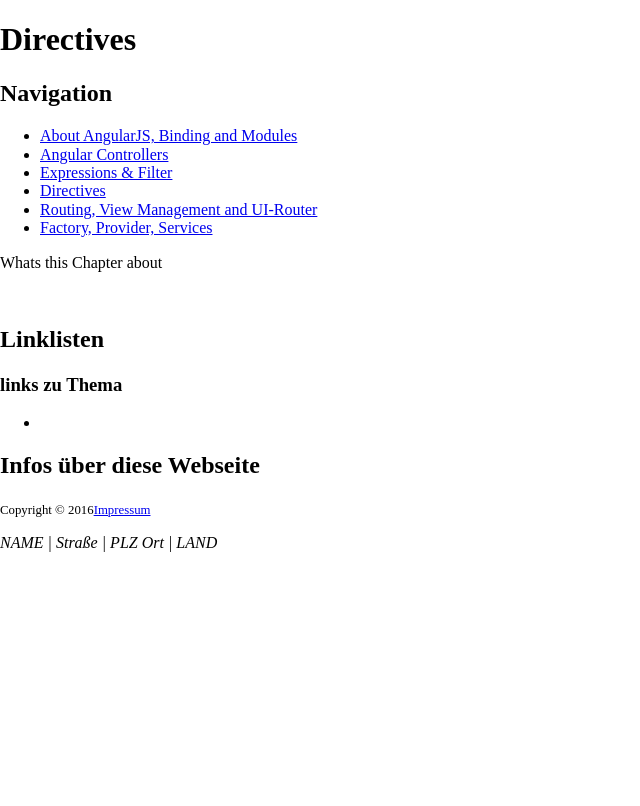
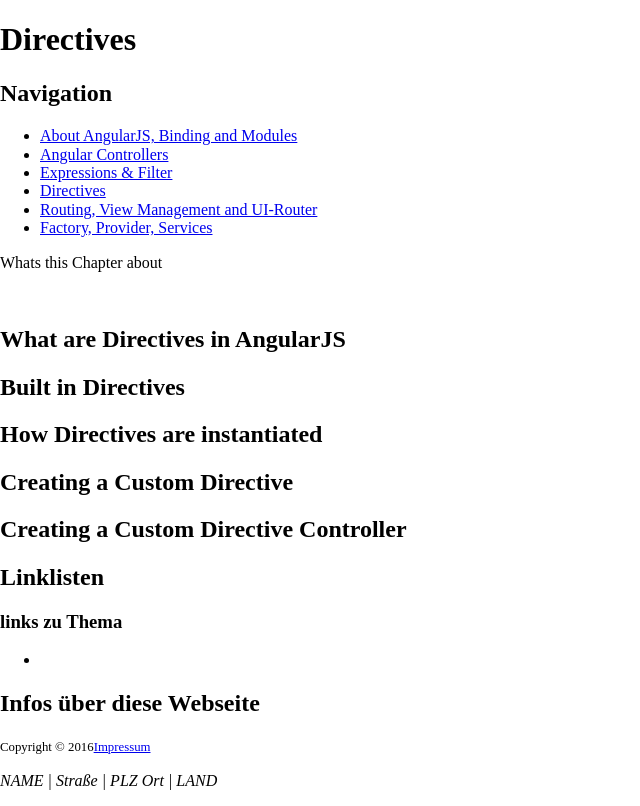
Before and after one commit to PatchesOhoulihan/notes-mircosoft-virtual-Academy, a plain HTML site: page Introduction to AngularJS/directives.html in a window 1280 px wide. Shown: the whole page, without its empty margins (0-640 px from the left). Drawn offline with nearby package versions, Linux system fonts and the light colour scheme; files that its build step writes are made by us from their sources.

Commit message:
Daily Commit

```diff
--- a/Introduction to AngularJS/directives.html
+++ b/Introduction to AngularJS/directives.html
@@ -36,7 +36,19 @@
           <img srcset="" src="" alt="">
         </header>
         <article>
-            <h2></h2>
+            <h2>What are Directives in AngularJS</h2>
+        </article>
+        <article>
+            <h2>Built in Directives</h2>
+        </article>
+        <article>
+            <h2>How Directives are instantiated</h2>
+        </article>
+        <article>
+            <h2>Creating a Custom Directive</h2>
+        </article>
+        <article>
+            <h2>Creating a Custom Directive Controller</h2>
         </article>
       </section>
     </main>
```
